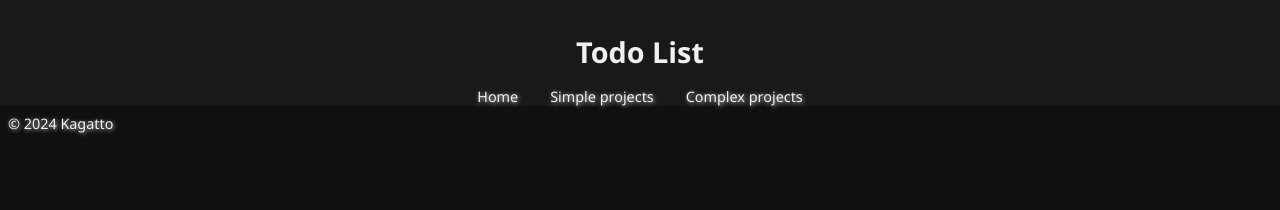
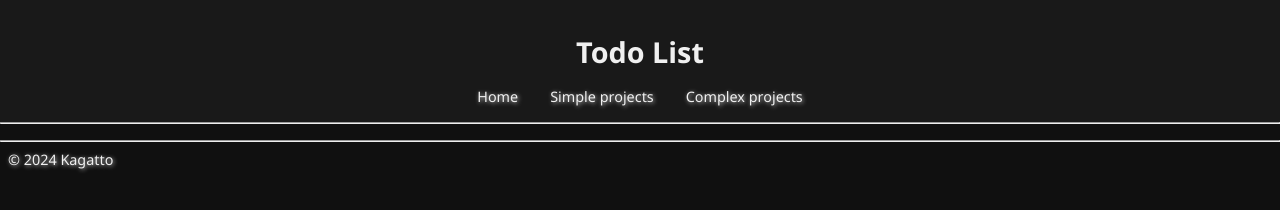
Before and after one commit to Kagatto/startWebDev-1, a plain HTML site: page public/todo_list.html in a window 1280 px wide. Drawn offline with Linux system fonts and the light colour scheme.

Commit message:
style: Agregar separadores para mejorar la organizacion y estetica

```diff
--- a/public/todo_list.html
+++ b/public/todo_list.html
@@ -6,6 +6,7 @@
   <meta name="viewport" content="width=device-width, initial-scale=1">
   <title>Todo List</title>
   <link rel="stylesheet" href="/src/styles/styles.css">
+  <link rel="stylesheet" href="">
   <script src="/src/scripts/dyna-navbar.js"></script>
 </head>
 
@@ -34,8 +35,10 @@
         </li>
       </ul>
     </nav>
+    <hr>
   </header>
   <footer>
+    <hr>
     <p>&copy; 2024 Kagatto</p>
   </footer>
 </body>
```
